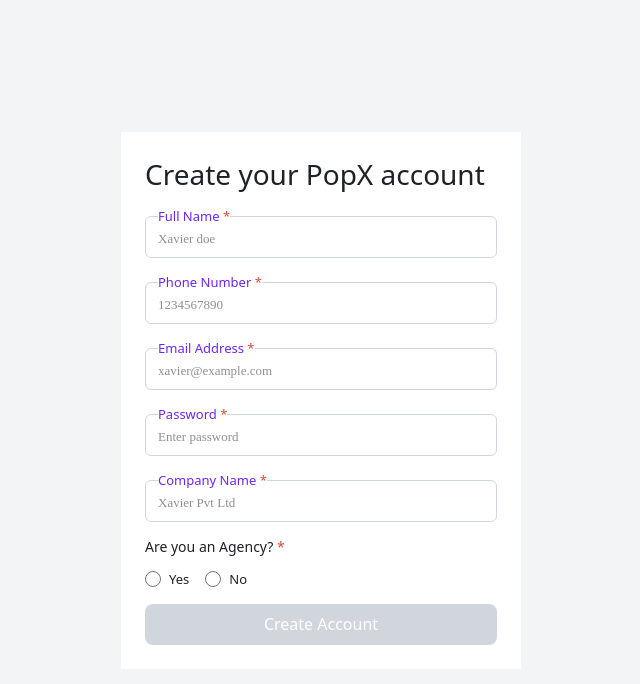
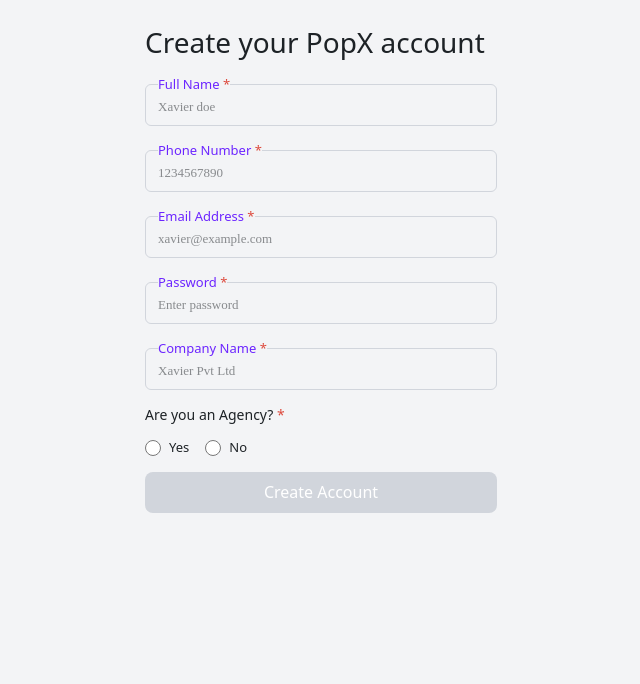
Before and after one commit to imshah-id/assignment, a React (Vite) app: page /register in a window 1280 px wide. Shown: the top 684 px of the page, without its empty margins (319-959 px from the left). Built offline with nearby package versions, Linux system fonts and the light colour scheme.

Commit message:
color tuned

```diff
--- a/src/pages/Register.jsx
+++ b/src/pages/Register.jsx
@@ -17,7 +17,7 @@ const Register = () => {
 
   return (
     <div className="bg-gray-100 flex justify-center items-center h-screen">
-      <div className="bg-white p-6   w-[350px] sm:w-[400px]">
+      <div className="h-svh p-6   w-[350px] sm:w-[400px]">
         <h2 className="text-[28px] font-medium text-[#1D2226] leading-[36px] font-rubik mb-4">
           Create your PopX account
         </h2>
```
